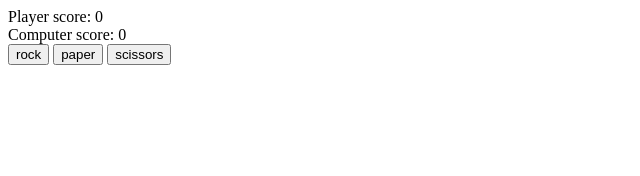
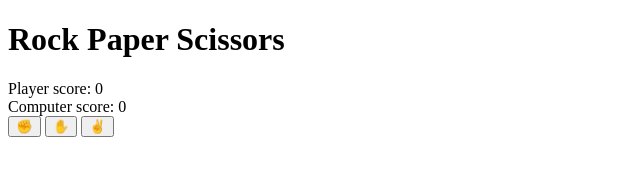
Before and after one commit to aidenguerin/rockpaperscissors, a plain HTML site: page index.html in a window 1280 px wide. Shown: the whole page, without its empty margins (0-640 px from the left). Drawn offline with Linux system fonts and the light colour scheme.

Commit message:
updated ui

```diff
--- a/index.html
+++ b/index.html
@@ -4,18 +4,23 @@
     <meta charset="UTF-8">
     <meta http-equiv="X-UA-Compatible" content="IE=edge">
     <meta name="viewport" content="width=device-width, initial-scale=1.0">
+    <link rel="stylesheet" href="styles.css">
     <title>Rock Paper Scissors</title>
 </head>
   <body>
-    <div class="score">
-      <div><span>Player score: </span><span id="player-score">0</span></div>
-      <div><span>Computer score: </span><span id="computer-score">0</span></div>
-
+    <div class="container">
+      <h1 class="title">Rock Paper Scissors</h1>
+      <div class="score">
+        <div class="score-item"><span>Player score: </span><span id="player-score">0</span></div>
+        <div class="score-item"><span>Computer score: </span><span id="computer-score">0</span></div>
+      </div>
+      <div class="selection-buttons">
+        <button class="button emoji" id="button-rock">&#9994;</button>
+        <button class="button emoji" id="button-paper">&#9995;</button>
+        <button class="button emoji" id="button-scissors">&#9996;</button>
+      </div>
+      <div class="results"></div>
     </div>
-    <button id="button-rock">rock</button>
-    <button id="button-paper">paper</button>
-    <button id="button-scissors">scissors</button>
-    <div class="results"></div>
   </body>
 </html>
 
--- a/scripts.js
+++ b/scripts.js
@@ -1,5 +1,6 @@
 function getComputerChoice() {
     const move = Math.floor(Math.random()*3); // 0, 1 or 2
+
     switch (move) {
         case 0: return "rock"
         case 1: return "paper"
@@ -33,12 +34,10 @@ function playRound(computerSelection, playerSelection) {
 
     if(playerScore == 5) {
         results.textContent = `You win! ${playerScore}-${computerScore}`;
-        resetGame();
     }
 
     if(computerScore == 5) {
         results.textContent = `You lose... ${playerScore}-${computerScore}`;
-        resetGame();
     }
 }
 
```
